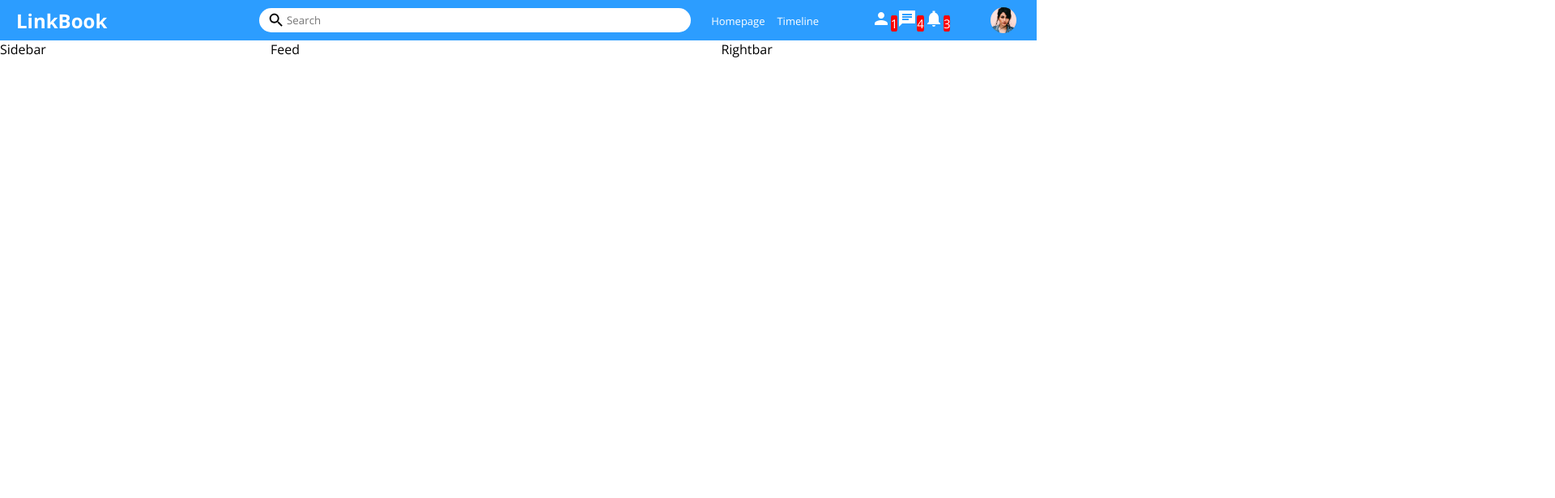
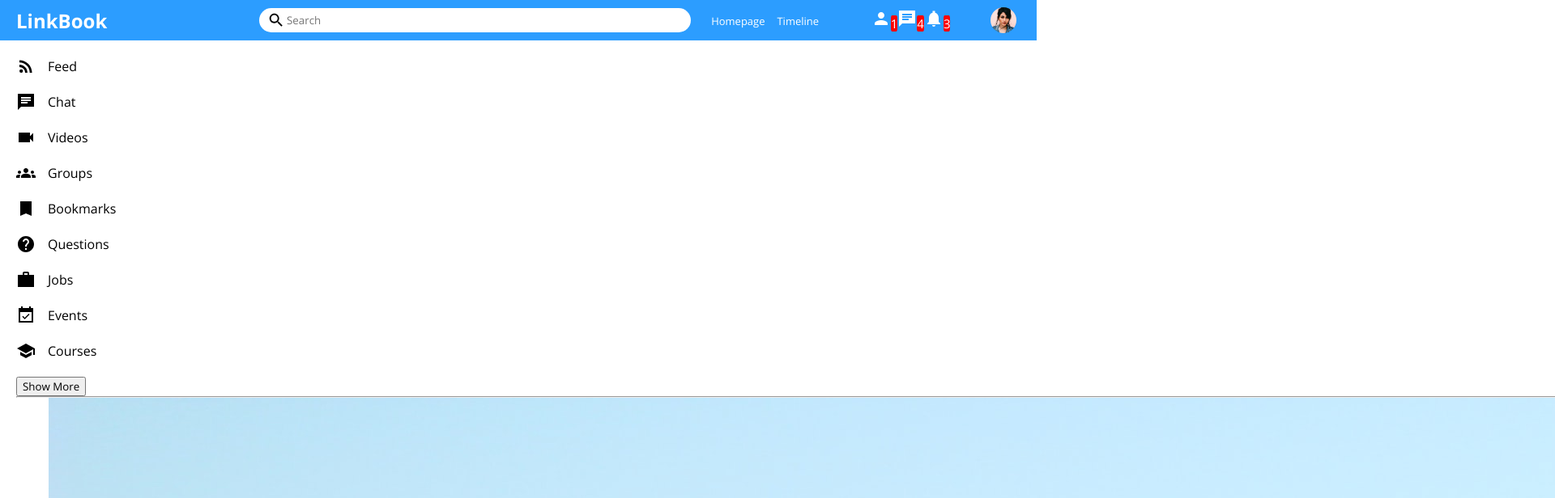
Before and after one commit to amalary/linkBookDesign, a React (Create React App) app in the folder link-book-design/: page / in a window 1280 px wide. Shown: the top 616 px of the page at 81% size, 1920 px wide, since content can reach past the window. Built offline with nearby package versions, Linux system fonts and the light colour scheme; the HTML template or start-up script is replaced by a standard one.

Commit message:
ALmost finish sidebar

```diff
--- a/link-book-design/src/components/feed/feed.css
+++ b/link-book-design/src/components/feed/feed.css
@@ -1,4 +1,5 @@
 .feed{
 
     flex: 5;
+    /* background-color: green; */
 }
--- a/link-book-design/src/components/rightbar/rightbar.css
+++ b/link-book-design/src/components/rightbar/rightbar.css
@@ -1,3 +1,4 @@
 .rightbar{
     flex:3.5;
+    /* background-color: blue; */
 }
--- a/link-book-design/src/components/sidebar/Sidebar.jsx
+++ b/link-book-design/src/components/sidebar/Sidebar.jsx
@@ -1,11 +1,60 @@
 import '../sidebar/sidebar.css'
+import {RssFeedSharp,ChatSharp,VideocamSharp,GroupsSharp,BookmarkSharp,HelpSharp,WorkSharp,EventAvailableSharp,SchoolSharp} from "@mui/icons-material"
 
 export default function Sidebar() {
 
 return (
     <div className='sidebar'>
 
-        Sidebar
+       <div className="sidebarWrapper">
+          <ul className="sidebarList">
+              <li className="sidebarListItem">
+                  <RssFeedSharp className='sidebarIcon'/>
+                  <span className="sidebarListItemText">Feed</span>
+              </li>
+              <li className="sidebarListItem">
+                  <ChatSharp className='sidebarIcon'/>
+                  <span className="sidebarListItemText">Chat</span>
+              </li>
+              <li className="sidebarListItem">
+                  <VideocamSharp className='sidebarIcon'/>
+                  <span className="sidebarListItemText">Videos</span>
+              </li>
+              <li className="sidebarListItem">
+                  <GroupsSharp className='sidebarIcon'/>
+                  <span className="sidebarListItemText">Groups</span>
+              </li>
+              <li className="sidebarListItem">
+                  <BookmarkSharp className='sidebarIcon'/>
+                  <span className="sidebarListItemText">Bookmarks</span>
+              </li>
+              <li className="sidebarListItem">
+                  <HelpSharp className='sidebarIcon'/>
+                  <span className="sidebarListItemText">Questions</span>
+              </li>
+              <li className="sidebarListItem">
+                  <WorkSharp className='sidebarIcon'/>
+                  <span className="sidebarListItemText">Jobs</span>
+              </li>
+              <li className="sidebarListItem">
+                  <EventAvailableSharp className='sidebarIcon'/>
+                  <span className="sidebarListItemText">Events</span>
+              </li>
+              <li className="sidebarListItem">
+                  <SchoolSharp className='sidebarIcon'/>
+                  <span className="sidebarListItemText">Courses</span>
+              </li>
+          </ul>
+          <button className='sidebarButton'>Show More</button>
+          <hr className='sidebarHr'/>
+          <ul className="sidebarFriendList">
+              <li className="sidebarFriend">
+                  <img src="assets/profilePictures/maryjaneWatson.jpg" alt="" />
+                  <span className='sidebarFriendName'>Maryjane Watson</span>
+              </li>
+          </ul>
+
+       </div>
 
 
     </div>
--- a/link-book-design/src/components/sidebar/sidebar.css
+++ b/link-book-design/src/components/sidebar/sidebar.css
@@ -1,3 +1,26 @@
 .sidebar{
     flex: 3;
+    height: calc(100vh - 50px);
+    /* background-color: red; */
 }
+
+.sidebarWrapper{
+    padding:20px;
+
+}
+.sidebarList{
+    padding: 0;
+    margin: 0;
+    list-style: none;
+}
+
+.sidebarListItem{
+    display: flex;
+    align-items:center;
+    margin-bottom: 20px;
+
+}
+
+.sidebarIcon{
+    margin-right: 15px;
+}
```
Also changed, not shown: link-book-design/public/assets/profilePictures/maryjaneWatson.jpg (renamed from link-book-design/public/assets/profilePictures/christopher-campbell-rDEOVtE7vOs-unsplash.jpg).
